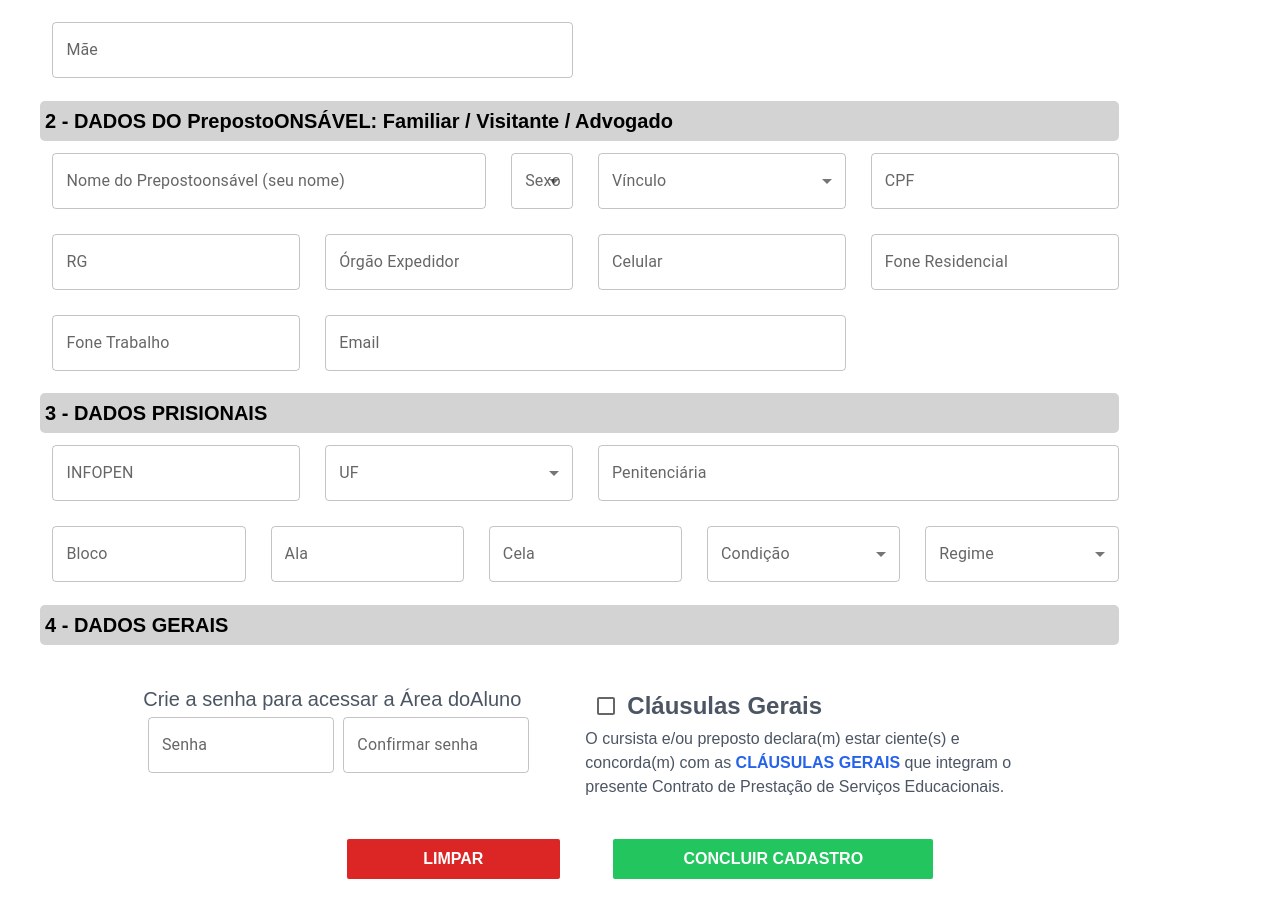
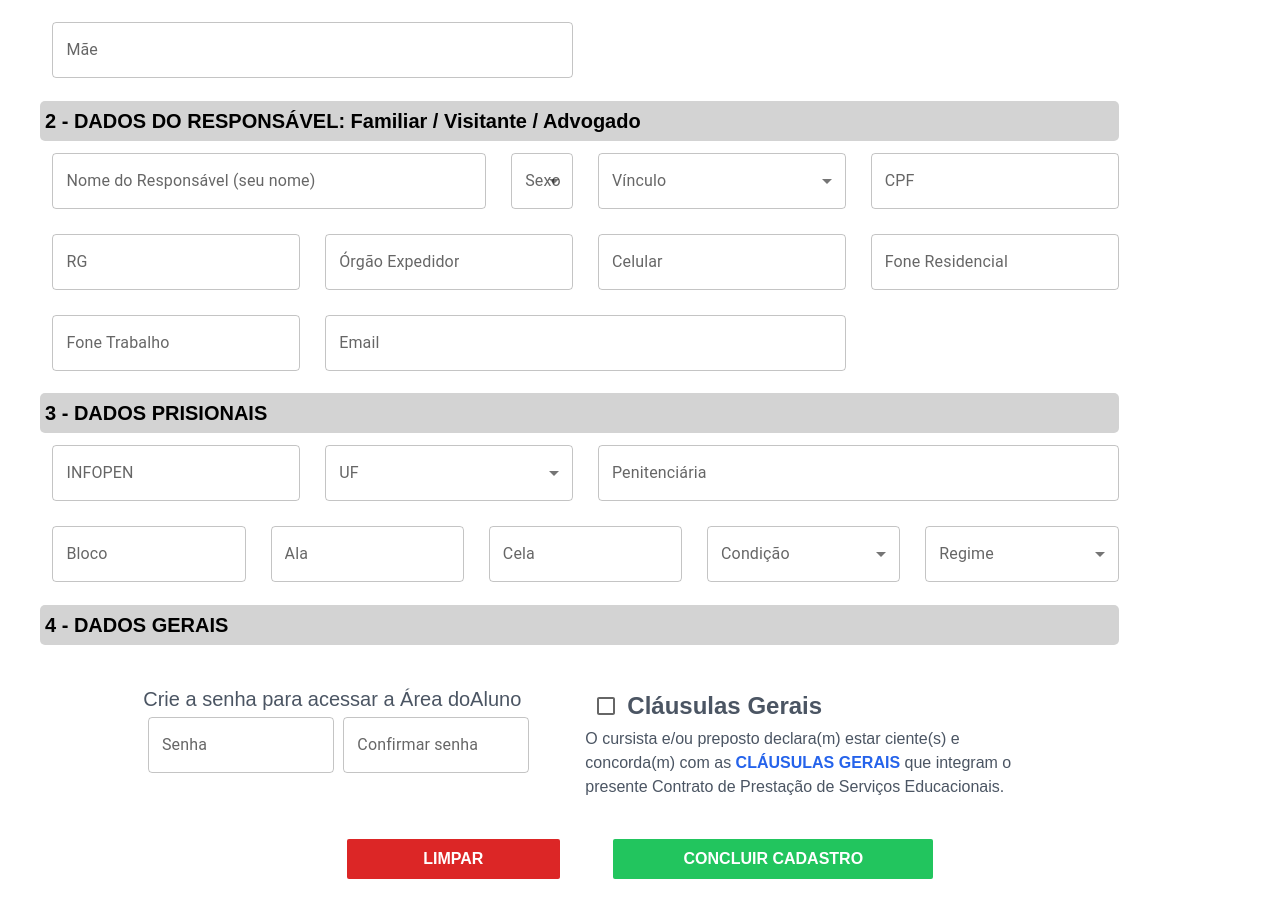
Before and after one commit to lucas-010/cened, a React (Create React App) app: page /register in a window 1280 px wide. Shown: the part 826-1724 px from the top of the page. Built offline with nearby package versions, Linux system fonts and the light colour scheme; no server answers.

Commit message:
fix-axios-register

```diff
--- a/src/components/RegisterForm.jsx
+++ b/src/components/RegisterForm.jsx
@@ -6,7 +6,7 @@ import { Checkbox, MenuItem } from '@mui/material';
 import { FormControl, Collapse, Alert } from '@mui/material'
 import InputMask from 'react-input-mask';
 import {Link} from 'react-router-dom';
-import {axios, AxiosError} from 'axios';
+import axios from 'axios';
 
 
 export default function RegisterForm(){
@@ -30,8 +30,9 @@ export default function RegisterForm(){
     profissao: '', idPenitenciaria: '',
     bloco: '', ala: '',  cela: '',
     condicaoPreso: '', regime: '',
-    infopen: '', mae: '',
-    pai: ''}, penitenciaria:{idPenitenciaria:'', uf: ''}});
+    infopen: '', mae: '', pai: ''},
+    penitenciaria:{idPenitenciaria:'', uf: ''}});
+
     let [generalClauses, setGeneralClauses] = useState(false),
     valueElements = Object.keys(data.aluno);
     let [listElements, setListElements] = useState({})
@@ -43,10 +44,9 @@ export default function RegisterForm(){
       : <>{children}</>;
     valueElements.forEach(vl=>{if(data.aluno[vl] === '' || data.penitenciaria[vl]){emptyElements.push(vl.replace(/([A-Z])/g, ' $1'));}})
     function clearElements(){valueElements.forEach(vl=>{setData(listElements)})}
-    useEffect(()=>{if(data.penitenciaria.idPenitenciaria!== ''){
-        axios.get(`https://api-cenedqualificando.azurewebsites.net/api/v1/penitenciarias/3`).then(response=>console.log(response.data))}
 
-    },[data.penitenciaria.idPenitenciaria])
+    axios.get(`https://api-cenedqualificando.azurewebsites.net/api/v1/penitenciarias`).then(res=>console.log(res))
+
 
 
     function Submit(){
@@ -55,7 +55,6 @@ export default function RegisterForm(){
 
 
         if(confirmarSenha && !emptyElements.length > 0 && generalClauses){
-            axios.get(`${api}penitenciarias/${data.penitenciaria.idPenitenciaria}`).then(res=>console.log(res))
             //setData((data)=>({...data, penitenciaria:{res.data}}))
             //axios.post(`${apialunos`,data)
             setTimeout(function(){alert('Registrado com sucesso!')}, 500)}
@@ -101,9 +100,9 @@ export default function RegisterForm(){
                         <TextField onChange={(e) => setData((data)=>({...data, aluno:{...data.aluno,'pai':e.target.value.toUpperCase()}}))} value={data.aluno.pai} style={{margin:'1%'}} variant="outlined" label='Pai' className='pai' id='pai'></TextField>
                         <TextField onChange={(e) => setData((data)=>({...data, aluno:{...data.aluno,'mae':e.target.value.toUpperCase()}}))} value={data.aluno.mae} style={{margin:'1%'}} variant="outlined" label='Mãe' className='mae' id='mae'></TextField>
                     </div>
-                    <h2 className='titles'>2 - DADOS DO PrepostoONSÁVEL: Familiar / Visitante / Advogado</h2>
+                    <h2 className='titles'>2 - DADOS DO RESPONSÁVEL: Familiar / Visitante / Advogado</h2>
                     <div id='Form2'>
-                        <TextField onChange={(e) => setData((data)=>({...data, aluno:{...data.aluno,'nomePreposto':e.target.value.toUpperCase()}}))} value={data.aluno.nomePreposto} style={{margin:'1%'}} variant="outlined" label='Nome do Prepostoonsável (seu nome)' className='nome' id='nomePreposto'></TextField>
+                        <TextField onChange={(e) => setData((data)=>({...data, aluno:{...data.aluno,'nomePreposto':e.target.value.toUpperCase()}}))} value={data.aluno.nomePreposto} style={{margin:'1%'}} variant="outlined" label='Nome do Responsável (seu nome)' className='nome' id='nomePreposto'></TextField>
                         <TextField onChange={(e) => setData((data)=>({...data, aluno:{...data.aluno,'sexoPreposto':e.target.value.toUpperCase()}}))} value={data.aluno.sexoPreposto} select style={{margin:'1%'}} variant="outlined" label='Sexo' className='sexo' id='sexoPreposto'><MenuItem value='M'>M</MenuItem><MenuItem value='F'>F</MenuItem></TextField>
                         <TextField onChange={(e) => setData((data)=>({...data, aluno:{...data.aluno,'vinculo':e.target.value}}))} select value={data.aluno.vinculo} style={{margin:'1%'}} variant="outlined" label='Vínculo' className='inputs' id='vinculoPreposto'>
                             <MenuItem value='FAMILIAR'>Familiar</MenuItem><MenuItem value='ADVOGADO'>Advogado</MenuItem><MenuItem value='VISITANTE'>Visitante</MenuItem><MenuItem value='NÚCLEO DE ENSINO PENITENCIÁRIO'>Núcleo de Ensino Penitenciário</MenuItem><MenuItem value='AGENTE PENITENCIÁRIO'>Agente Penitenciário</MenuItem><MenuItem value='PEDAGOOG PENITENCIÁRIO'>Pedagogo Penitenciário</MenuItem></TextField>
```
